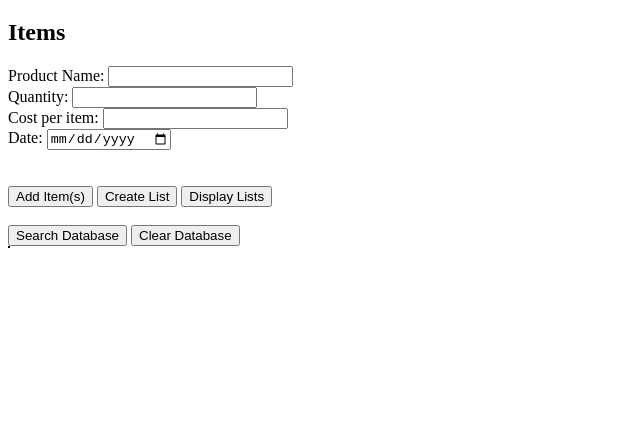
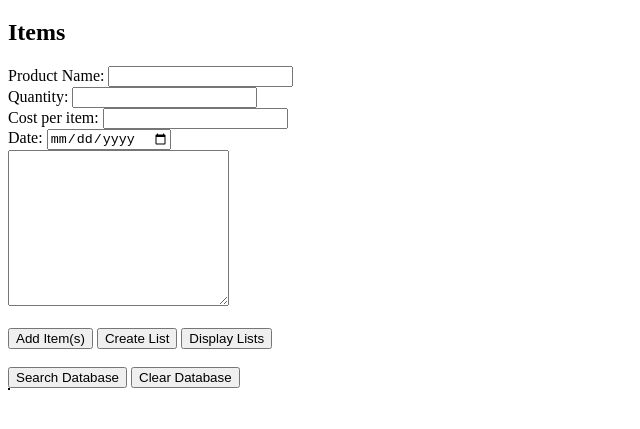
Before and after one commit to NathanielSnow/WDD330, a plain HTML site: page Final Project/index.html in a window 1280 px wide. Shown: the part 61-490 px from the top of the page, without its empty margins (0-640 px from the left). Drawn offline with Linux system fonts and the light colour scheme.

Commit message:
Update index.html

```diff
--- a/Final Project/index.html
+++ b/Final Project/index.html
@@ -19,7 +19,10 @@
         <label>Cost per item:</label>
         <input type="text" id="cost" /><br />
         <label>Date:</label>
-        <input type="date" id="timeOfCreation" /><br /><br /><br />
+        <input type="date" id="timeOfCreation" /><br />
+        <textarea id="savedItems" name="itemList" rows="10" cols="25" readonly>
+        </textarea
+        ><br /><br />
         <button id="addItemBtn">Add Item(s)</button>
         <button id="createListBtn">Create List</button>
         <button id="displayListBtn">Display Lists</button><br /><br />
```
